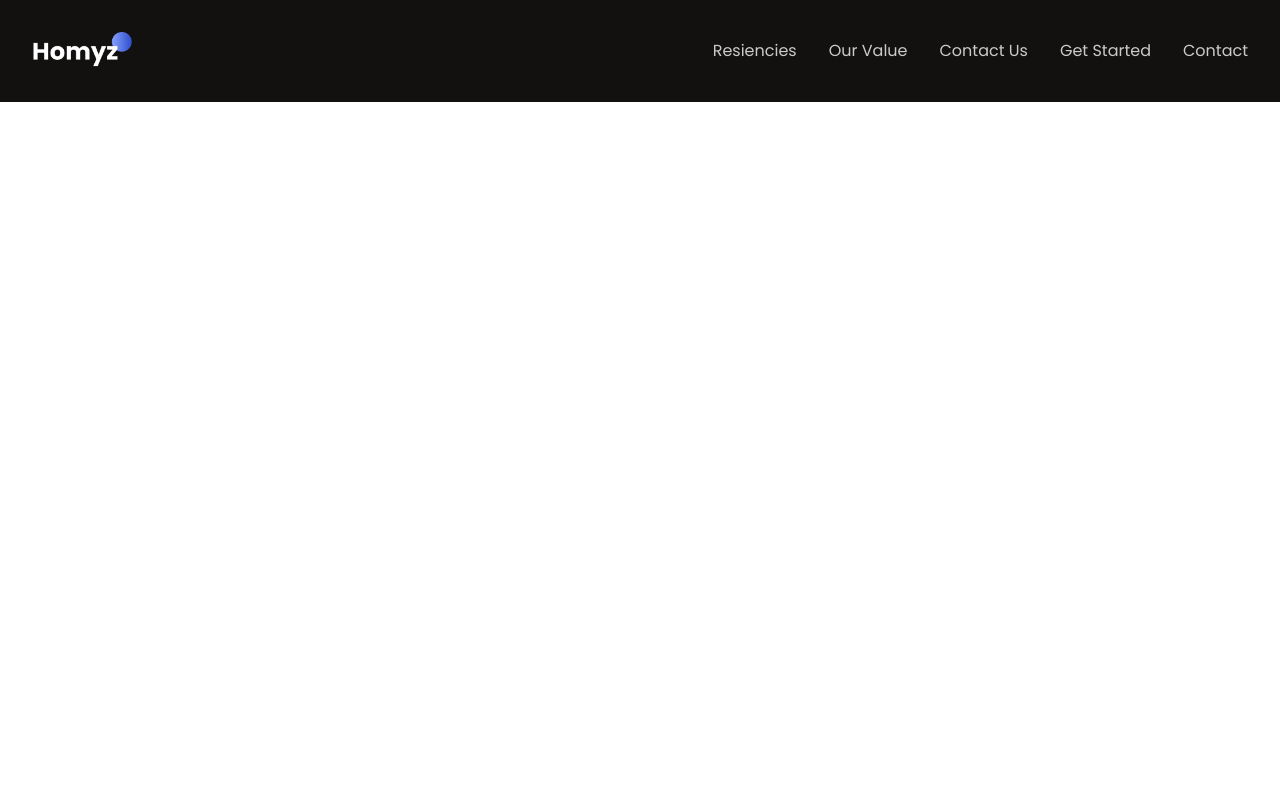
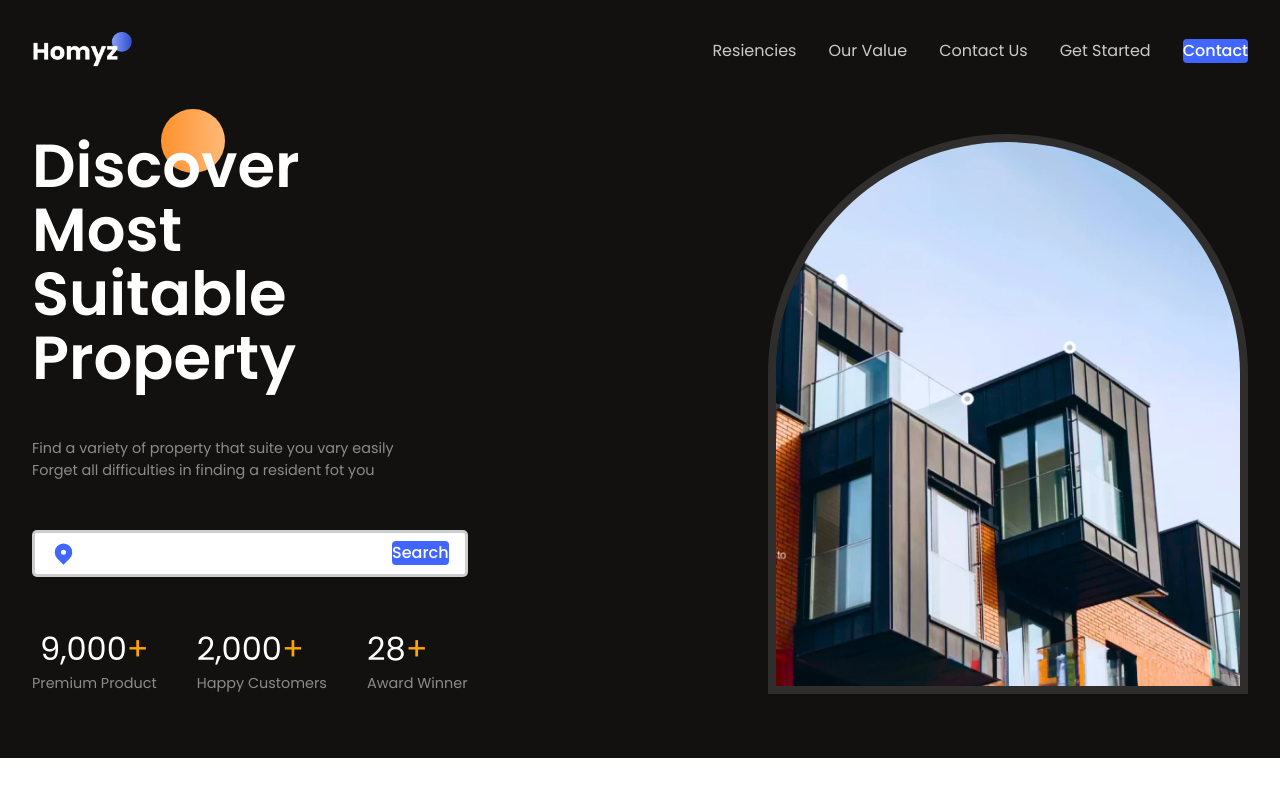
Before and after one commit to SanjoyGorai/real-estate-website, a React (Vite) app: page / in a window 1280 px wide. Shown: the top 796 px of the page. Built offline with nearby package versions, Linux system fonts and the light colour scheme.

Commit message:
website on ongoing

```diff
--- a/src/App.css
+++ b/src/App.css
@@ -1,4 +1,13 @@
-#root {
+.App{
+  position: relative;
+  overflow-x: clip;
+}
+.App>:nth-child(1){
+  background: var(--black);
+  position: relative;
+}
+
+/* #root {
   max-width: 1280px;
   margin: 0 auto;
   padding: 2rem;
@@ -44,4 +53,4 @@
 
 .read-the-docs {
   color: #888;
-}
+} */
--- a/src/App.jsx
+++ b/src/App.jsx
@@ -1,10 +1,19 @@
 
 import Header from './componants/Header/Header'
+import Hero from './componants/Hero/Hero'
+import './App.css'
 
 function App() {
 
   return (
-    <Header/>
+    <div className='App'>
+      <div>
+        <div className="white-gradient"/>
+        <Header />
+        <Hero />
+      </div>
+    </div>
+
   )
 }
 
--- a/src/componants/Header/Header.css
+++ b/src/componants/Header/Header.css
@@ -1,6 +1,5 @@
 .h-wrapper {
-    background: var(--black);
-    color: red;
+    color: white;
 }
 
 .h-container {
@@ -13,6 +12,6 @@
     gap: 2rem;
 }
 
-.h-menu {
+.h-menu>*:hover {
     cursor: pointer;
 }
--- a/src/componants/Hero/Hero.css
+++ b/src/componants/Hero/Hero.css
@@ -0,0 +1,72 @@
+.hero-wrapper {
+    color: white;
+    position: relative;
+    padding-bottom: 2rem;
+}
+
+.hero-container {
+    justify-content: space-between;
+    align-items: flex-end;
+}
+/* left side */
+.hero-left{
+    gap: 3rem;
+}
+.hero-title{
+    position: relative;
+    z-index: 1;
+}
+
+.hero-title>h1{
+    font-weight: 600;
+    font-size: 3.8rem;
+    line-height: 4rem;
+}
+.orange-circle{
+    height: 4rem;
+    width: 4rem;
+    background: var(--orange-gradient);
+    border-radius: 999px;
+    position: absolute;
+    right: 28%;
+    top: -10%;
+    z-index: -1;
+}
+.search-bar{
+    background-color: white;
+    border-radius: 5px;
+    border: 3px solid rgb(120,120, 120,0.374);
+    padding: 0.5rem 1rem;
+    justify-content: space-between;
+    width: 100%;
+}
+.search-bar>input{
+    border: none;
+    outline: none;
+
+}
+.stats{
+    width: 100%;
+    justify-content: space-between;
+}
+.stat>:nth-child(1){
+    font-size: 2rem;
+}
+.stat>:nth-child(1)>:last-child{
+    color: orange;
+}
+
+
+/* rignt side */
+.image-container {
+    width: 30rem;
+    height: 35rem;
+    overflow: hidden;
+    border-radius: 15rem 15rem 0 0;
+    border: 8px solid rgba(255, 255, 255, 0.12);
+}
+
+.image-container>img {
+    width: 100%;
+    height: 100%;
+}
--- a/src/componants/Hero/Hero.jsx
+++ b/src/componants/Hero/Hero.jsx
@@ -0,0 +1,67 @@
+import React from 'react'
+import './Hero.css'
+import { HiLocationMarker } from 'react-icons/hi'
+import CountUp from 'react-countup';
+
+const Hero = () => {
+    return (
+        <section className='hero-wrapper'>
+            <div className='paddings innerWidth hero-container flexCenter'>
+
+                {/* left side */}
+                <div className="flexColStart hero-left">
+                    <div className="hero-title">
+                        <div className="orange-circle" />
+                        <h1>Discover <br /> Most <br />
+                            Suitable <br /> Property</h1>
+                    </div>
+                    <div className="flexColStart hero-des">
+                        <span className='secondaryText'>Find a variety of property that suite you vary easily</span>
+                        <span className='secondaryText'>Forget all difficulties in finding a resident fot you</span>
+                    </div>
+
+                    <div className="flexCenter search-bar">
+                        <HiLocationMarker color='var(--blue)' size={25} />
+                        <input type="text" name="" id="" />
+                        <button className='button'>Search</button>
+                    </div>
+
+                    <div className="flexCenter stats">
+                        <div className="flexColCenter stat">
+                            <span>
+                                <CountUp start={8800} end={9000} duraton={4} />
+                                <span>+</span>
+                            </span>
+                            <span className='secondaryText'>Premium Product</span>
+                        </div>
+                        <div className="flexColStart stat">
+                            <span>
+                                <CountUp start={1950} end={2000} duraton={4} />
+                                <span>+</span>
+                            </span>
+                            <span className='secondaryText'>Happy Customers</span>
+                        </div>
+                        <div className="flexColStart stat">
+                            <span>
+                                <CountUp end={28} />
+                                <span>+</span>
+                            </span>
+                            <span className='secondaryText'>Award Winner</span>
+                        </div>
+                    </div>
+
+                </div>
+                {/* right side */}
+                <div className="flexCenter hero-right">
+                    <div className="image-container">
+                        <img src="./hero-image.png" alt="" />
+                    </div>
+                </div>
+
+
+            </div>
+        </section>
+    )
+}
+
+export default Hero
--- a/src/index.css
+++ b/src/index.css
@@ -93,6 +93,20 @@
   font-weight: 600;
 }
 
+.button{
+  font-weight: 500;
+  padding: 0.6rem, 1.4rem;
+  color: white;
+  border: none;
+  background: var(--blue);
+  border-radius: 4px;
+  transition: all 300ms ease-in;
+}
+.button:hover{
+  cursor: pointer;
+  transform: scale(1.1);
+}
+
 /* media queries */
 @media (min-width: 1536px) {
   .innerWidth {
```
